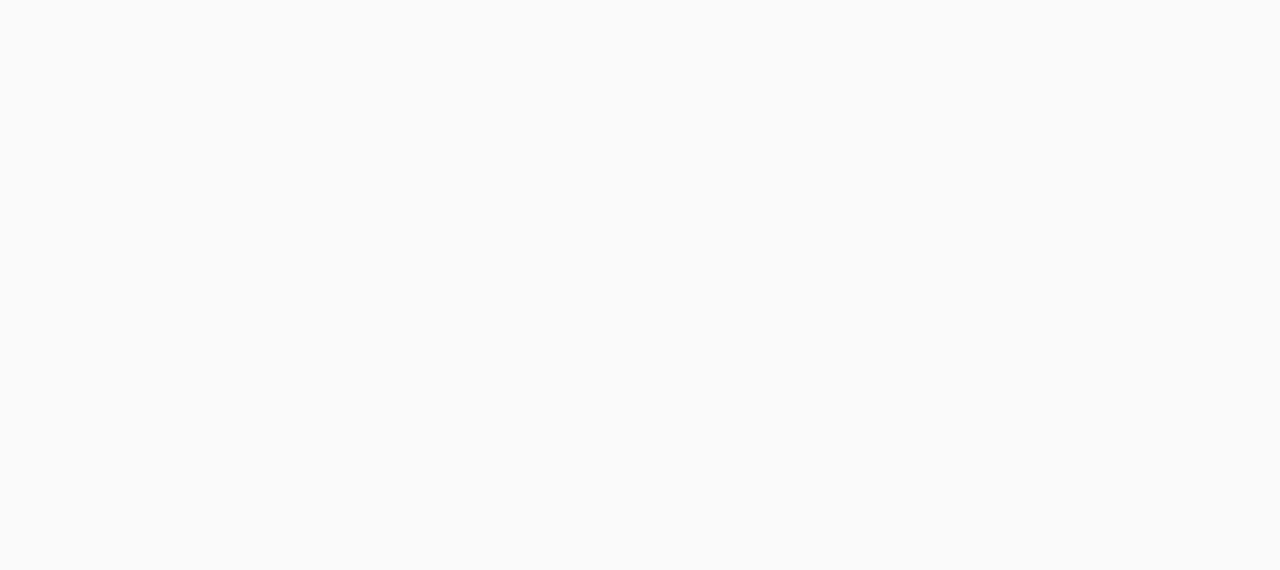
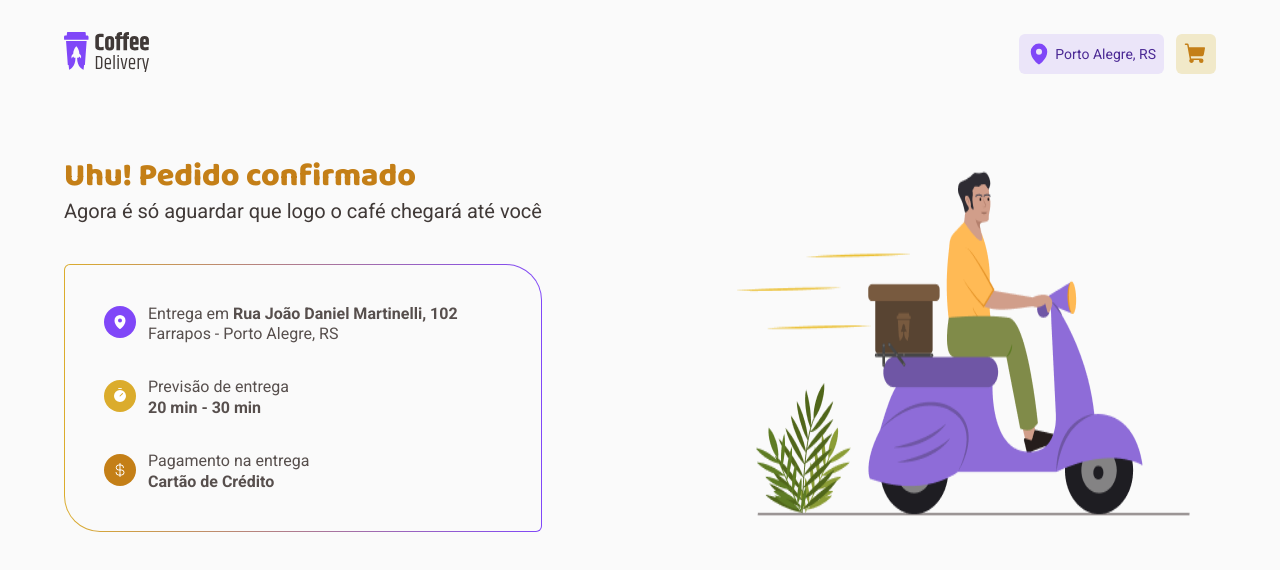
Before and after one commit to rodrrigodev/coffee-delivery, a React (Vite) app: page /success in a window 1280 px wide. Before the commit this address had no page. Shown: the top 570 px of the page. Built offline with nearby package versions, Linux system fonts and the light colour scheme.

Commit message:
finished css

```diff
--- a/src/Router.tsx
+++ b/src/Router.tsx
@@ -1,7 +1,6 @@
 import { Routes, Route } from "react-router-dom";
 import { DefaultLayout } from "./layouts/defaultLayout";
 import { Checkout } from "./pages/Checkout";
-import { CheckoutFilled } from "./pages/CheckoutFilled";
 import { Home } from "./pages/Home";
 import { Success } from "./pages/Success";
 
@@ -11,8 +10,7 @@
             <Route path="/" element={<DefaultLayout/>}>
             <Route path="/" element={<Home/>}/>
             <Route path="/checkout" element={<Checkout/>}/>
-            <Route path="/checkout/filled" element={<CheckoutFilled/>}/>
-            <Route path="/checkout-finished/success" element={<Success/>}/>
+            <Route path="/success" element={<Success/>}/>
             </Route>
         </Routes>
     )
--- a/src/components/Header/styles.ts
+++ b/src/components/Header/styles.ts
@@ -13,8 +13,6 @@
 export const NavActionsContainer = styled.div`
    display: flex;
    gap: .75rem;
-   /* align-items: center; */
-   /* justify-content: center; */
 
    span, a{
     display: flex;
--- a/src/pages/Checkout/index.tsx
+++ b/src/pages/Checkout/index.tsx
@@ -8,7 +8,10 @@
     PaymentTitleContainer,
     PaymentType,
     CoffeeOrderContainer,
-    ButtonAndTitleContainer} from "./styles";
+    ButtonAndTitleContainer,
+    CoffeePrice,
+    PriceItensTotalContainer,
+    FinalPrice} from "./styles";
 
 export function Checkout() {
     return (
@@ -107,21 +110,21 @@
                                     <div>
                                         <PlusOrMinus>
                                             <button>
-                                                <Minus size={22} />
+                                                <Minus size={18} />
                                             </button>
                                             <input type="number" name="" id="" placeholder="0" />
                                             <button>
-                                                <Plus size={22} />
+                                                <Plus size={18} />
                                             </button>
                                         </PlusOrMinus>
 
                                         <span>
-                                            <Trash size={22} />
+                                            <Trash size={18} id="Trash" />
                                             Remover
                                         </span>
                                     </div>
                                 </ButtonAndTitleContainer>
-                                <span>R$ 9,10</span>
+                                <CoffeePrice>R$ 9,10</CoffeePrice>
                             </CoffeeOrderContainer>
 
                             <CoffeeOrderContainer>
@@ -133,23 +136,24 @@
                                     <div>
                                         <PlusOrMinus>
                                             <button>
-                                                <Minus size={22} />
+                                                <Minus size={18} />
                                             </button>
                                             <input type="number" name="" id="" placeholder="0" />
                                             <button>
-                                                <Plus size={22} />
+                                                <Plus size={18} />
                                             </button>
                                         </PlusOrMinus>
 
                                         <span>
-                                            <Trash size={22} />
+                                            <Trash size={18} id="Trash" />
                                             Remover
                                         </span>
                                     </div>
                                 </ButtonAndTitleContainer>
-                                <span>R$ 9,10</span>
+                                <CoffeePrice>R$ 9,10</CoffeePrice>
                             </CoffeeOrderContainer>
 
+                            <PriceItensTotalContainer>
                             <div>
                                 <span>Total de itens</span>
                                 <span>R$ 9,00</span>
@@ -161,11 +165,12 @@
                             </div>
 
                             <div>
-                                <span>Total</span>
-                                <span>R$ 9,00</span>
+                                <FinalPrice>Total</FinalPrice>
+                                <FinalPrice>R$ 9,00</FinalPrice>
                             </div>
 
                             <button>Confirmar pedido</button>
+                            </PriceItensTotalContainer>
 
                         </ConfirmOrder>
 
--- a/src/pages/CheckoutFilled/index.tsx
+++ /dev/null
@@ -1,5 +0,0 @@
-export function CheckoutFilled(){
-    return(
-        <h1>CheckoutFilled</h1>
-    )
-}
--- a/src/pages/Success/index.tsx
+++ b/src/pages/Success/index.tsx
@@ -1,5 +1,50 @@
-export function Success(){
-    return(
-        <h1>Success</h1>
+import { CurrencyDollar, MapPin, Timer } from "phosphor-react";
+import { AdrressDeliveryInfoContainer, SuccessContainer } from "./styles";
+import deliveryMan from "../../assets/deliveryMan.png"
+
+export function Success() {
+    return (
+        <main>
+            <SuccessContainer>
+                <div>
+                    <strong>Uhu! Pedido confirmado</strong>
+                    <p>Agora é só aguardar que logo o café chegará até você</p>
+
+                    <AdrressDeliveryInfoContainer>
+                        <div>
+                            <span>
+                                <MapPin size={16} weight="fill" id="MapPin" />
+                            </span>
+                            <div>
+                                <p>Entrega em <b>Rua João Daniel Martinelli, 102</b></p>
+                                <p>Farrapos - Porto Alegre, RS</p>
+                            </div>
+                        </div>
+
+                        <div>
+                            <span>
+                                <Timer size={16} weight="fill" id="Timer" />
+                            </span>
+                            <div>
+                                <p>Previsão de entrega</p>
+                                <b>20 min - 30 min</b>
+                            </div>
+                        </div>
+
+                        <div>
+                            <span>
+                                <CurrencyDollar size={16} id="CurrencyDollar" />
+                            </span>
+                            <div>
+                                <p>Pagamento na entrega</p>
+                                <b>Cartão de Crédito</b>
+                            </div>
+                        </div>
+                    </AdrressDeliveryInfoContainer>
+                </div>
+
+                <img src={deliveryMan} alt="Homem pardo pilotando uma biz roxa que possui um baú de madeira na parte de trás " />
+            </SuccessContainer>
+        </main>
     )
 }
--- a/src/pages/Success/styles.ts
+++ b/src/pages/Success/styles.ts
@@ -0,0 +1,79 @@
+import styled from "styled-components";
+import { containerPatternSizeBase } from "../Home/styles";
+
+export const SuccessContainer = styled(containerPatternSizeBase)`
+    margin: 5rem auto;
+    gap: 2.5rem .2rem;
+    flex-wrap: wrap;
+
+    strong{
+        font-family: 'Baloo 2';
+        font-weight: 800;
+        font-size: 2rem;
+        line-height: 1.3;
+        color: ${props=> props.theme["yellow-dark"]};
+    }
+
+    p{
+        font-size: 1.25rem;
+        line-height: 1.3;
+        color: ${props=> props.theme["base-subtitle"]};
+    }
+`
+
+export const AdrressDeliveryInfoContainer = styled.div`
+    display: flex;
+    flex-direction: column;
+    gap: 2rem;
+    margin-top: 2.5rem;
+    padding: calc(2.5rem - 1px);
+    background: linear-gradient(#FAFAFA, #FAFAFA) padding-box,
+    linear-gradient(to right, ${props=> props.theme["yellow"]}, ${props=> props.theme["purple"]}) border-box;
+    border-radius: 6px 36px;
+    border: 1px solid transparent;
+
+    div{
+        display: flex;
+        align-items: center;
+        gap: .75rem;
+
+        p{
+            font-size: 1rem;
+            line-height: 1.3;
+            color: ${props=> props.theme["base-text"]};
+        }
+
+        b{
+            font-size: 1rem;
+            line-height: 1.3;
+            color: ${props=> props.theme["base-text"]};
+            font-weight: 700;
+        }
+
+            #MapPin, #Timer, #CurrencyDollar{
+                padding: .5rem;
+                box-sizing: initial;
+                color: ${props=> props.theme["white"]};
+                border-radius: 50%;
+            }
+
+            #MapPin{
+                background: ${props=> props.theme["purple"]};
+            }
+
+            #Timer{
+                background: ${props=> props.theme["yellow"]};
+            }
+
+            #CurrencyDollar{
+                background: ${props=> props.theme["yellow-dark"]};
+            }
+
+        div{
+            display: flex;
+            flex-direction: column;
+            align-items: flex-start;
+            gap: 0;
+        }
+    }
+`
--- a/src/styles/themes/global.ts
+++ b/src/styles/themes/global.ts
@@ -15,6 +15,7 @@
     background-color: ${(porps) => porps.theme['background']};
     color: ${(porps) => porps.theme['base-text']};
     -webkit-font-smoothing: antialiased;
+    overflow-y: scroll;
 }
 
 body, input, textarea, button{
```
Also changed, not shown: src/pages/Checkout/styles.ts (+85 -15 lines), src/assets/deliveryMan.png (added), src/pages/CheckoutFilled/styles.ts (deleted).
